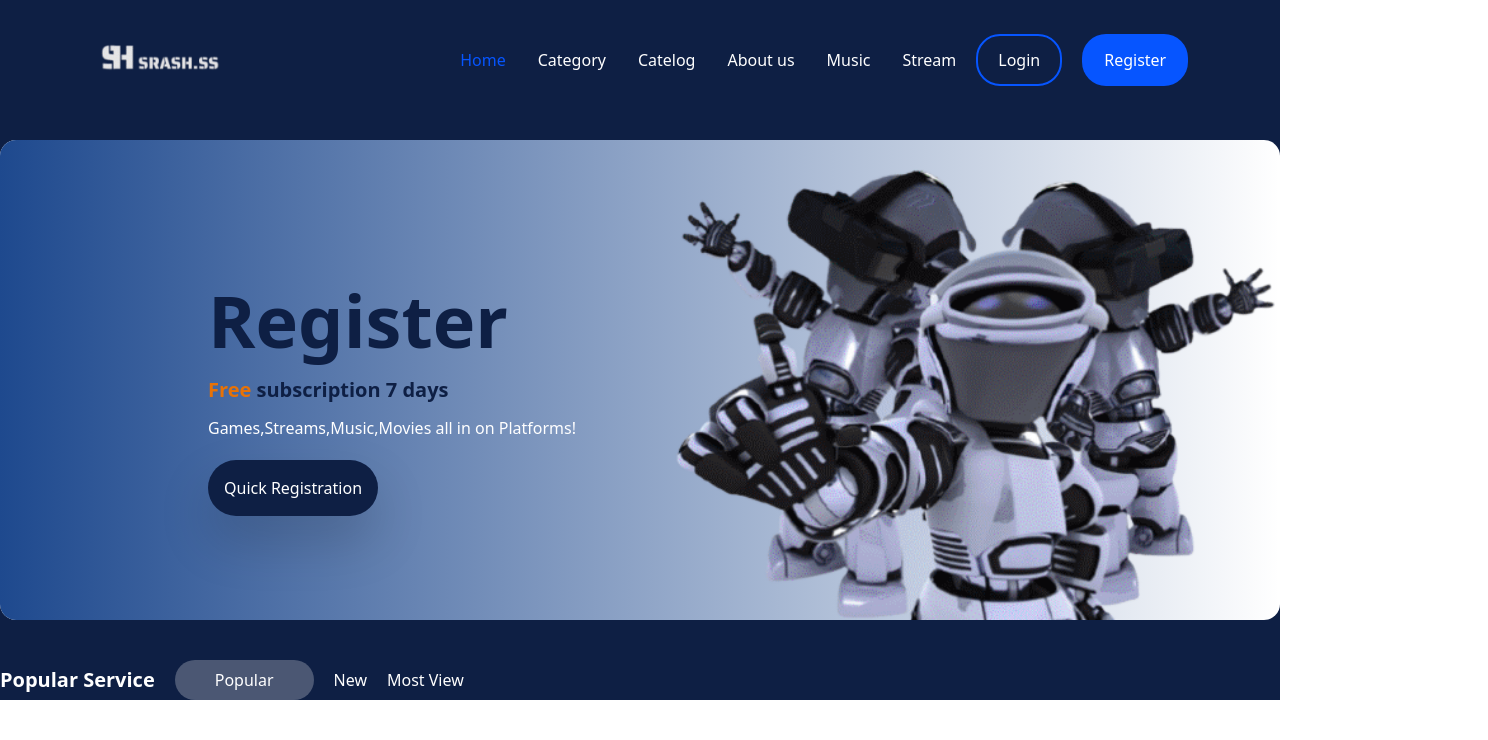
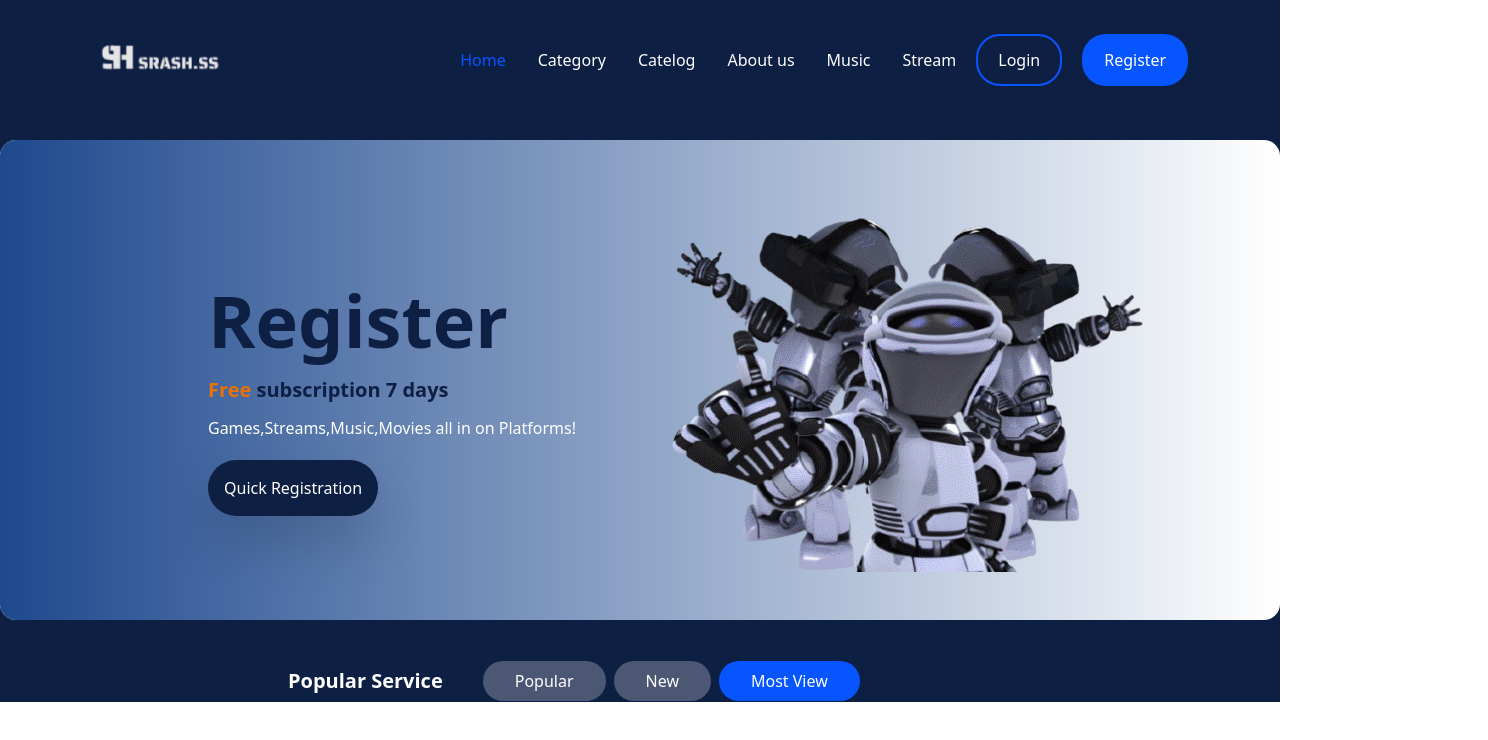
Before and after one commit to NatiDeme/react-landing-page, a React (Vite) app: page / in a window 1280 px wide. Shown: the top 740 px of the page, 1488 px wide, since content can reach past the window. Built offline with nearby package versions, Linux system fonts and the light colour scheme.

Commit message:
Add style update to filter component

```diff
--- a/src/components/filter.jsx
+++ b/src/components/filter.jsx
@@ -1,17 +1,30 @@
 import React from "react";
+import { ChevronDownIcon } from "@heroicons/react/24/outline";
 
 export default function FilterComponent() {
   return (
-    <div className="mt-10">
-      <div>
-        <ul className="text-white flex items-center gap-5">
-          <li className="text-xl font-semibold">Popular Service</li>
-          <li className="bg-brand-neutral px-10 py-2 rounded-3xl bg-opacity-25">
-            Popular
-          </li>
-          <li>New</li>
-          <li>Most View</li>
-        </ul>
+    <div className="mt-10 pl-72">
+      <div className="flex items-center justify-between w-[75rem]">
+        <div className="flex items-center justify-between gap-10">
+          <p className="text-xl text-white font-semibold">Popular Service</p>
+          <ul className="text-white flex items-center gap-2">
+            <li className="bg-brand-neutral px-8 py-2 rounded-3xl bg-opacity-25">
+              Popular
+            </li>
+            <li className="bg-brand-neutral px-8 py-2 rounded-3xl bg-opacity-25">
+              New
+            </li>
+            <li className="bg-brand-light-blue px-8 py-2 rounded-3xl">
+              Most View
+            </li>
+          </ul>
+        </div>
+        <div>
+          <div className="px-3 py-2 rounded-3xl text-white border border-white flex items-center gap-2">
+            <spn>Game</spn>
+            <ChevronDownIcon className="text-white h-5 w-5" />
+          </div>
+        </div>
       </div>
     </div>
   );
--- a/src/components/landingmain.jsx
+++ b/src/components/landingmain.jsx
@@ -14,7 +14,7 @@ export default function Landingmain() {
           <div className="bg-gradient-to-r from-[#1e498e] rounded-2xl h-[30rem] pt-10 px-52 w-full flex items-center justify-between">
             <ArrowLeftCircleIcon className="text-brand-yellow h-6 w-6" />
             <Maintext />
-            <img src={landing} alt="robots" className="pb-4 h-[29.5rem]" />
+            <img src={landing} alt="robots" className="pb-4 2xl:h-[29.5rem]" />
             <ArrowRightCircleIcon className="text-brand-yellow h-6 w-6" />
           </div>
         </div>
```
